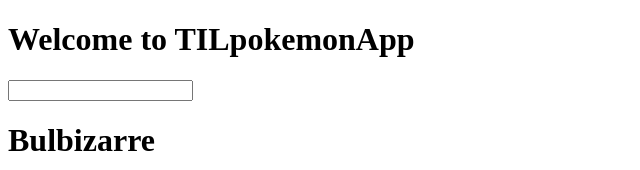
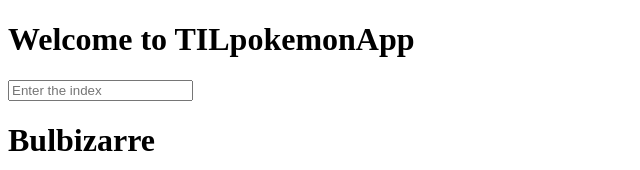
Before and after one commit to TIENTCHEUisrael/TILpokemon, an Angular app: page / in a window 1280 px wide. Shown: the top 170 px of the page, without its empty margins (0-640 px from the left). Built offline with nearby package versions, Linux system fonts and the light colour scheme.

Commit message:
declaration sur le template avec #input et keyup pour prendre la valeur qui s'y trouve et avec input.value on recupere et on affiche la dite valeur

```diff
--- a/src/app/app.component.html
+++ b/src/app/app.component.html
@@ -1,6 +1,14 @@
 <h1>Welcome to {{title}}</h1>
-<input type="text" name="" id="" (click)="selectPokemon($event)">
+<input
+    #input
+    type="text"
+    (keyup)="0"
+    placeholder="Enter the index" >
 <!--h1 (click)="selectPokemon(pokemons[1])">{{pokemons[1].name}}</h1-->
+
+<p>{{input.value}}</p>
+
+
 <h1>{{pokemons[0].name}}</h1>
 <h1>{{pokemons[1].name}}</h1>
 <h1>{{pokemons[2].name}}</h1>
```
